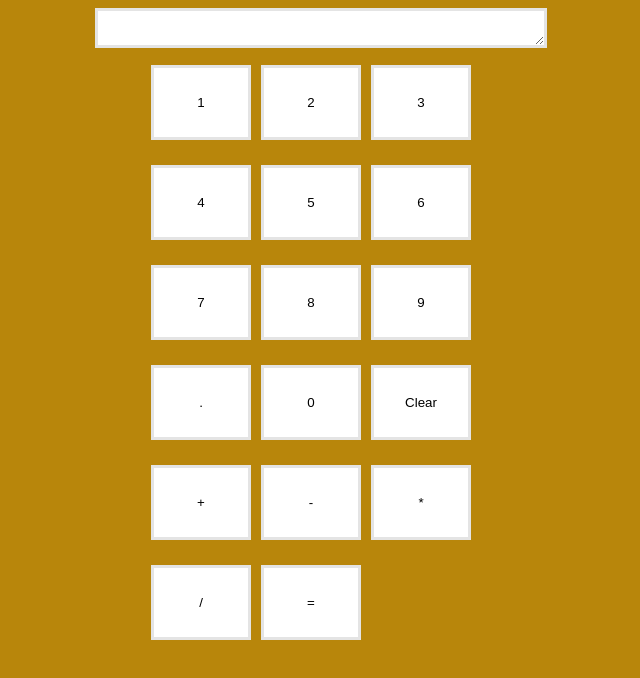
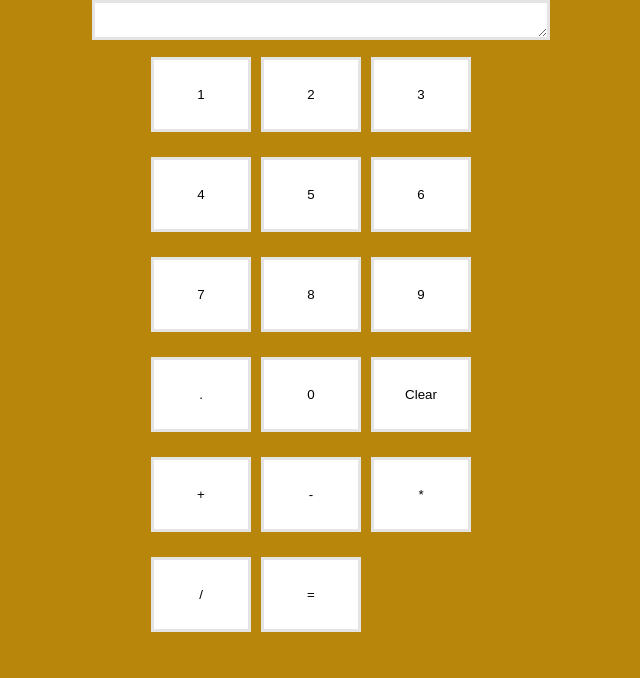
Before and after one commit to umutsesen/Calculator-odin-project, a plain HTML site: page index.html in a window 1280 px wide. Shown: the whole page, without its empty margins (324-964 px from the left). Drawn offline with Linux system fonts and the light colour scheme.

Commit message:
Update styles.css

```diff
--- a/styles.css
+++ b/styles.css
@@ -1,13 +1,12 @@
-<<<<<<< HEAD
+
 html, body {
     margin: 0;
     height: 100%;
 }
 
-=======
->>>>>>> parent of 1dcfac2... fixed background color
 body {
     font-family: Arial, Helvetica, sans-serif;
+    background-color: darkgoldenrod;
 
 
 }
@@ -35,7 +34,3 @@ button:hover {
     align-items: center
 
 }
-
-body {
-    background-color: darkgoldenrod;
-}
```
